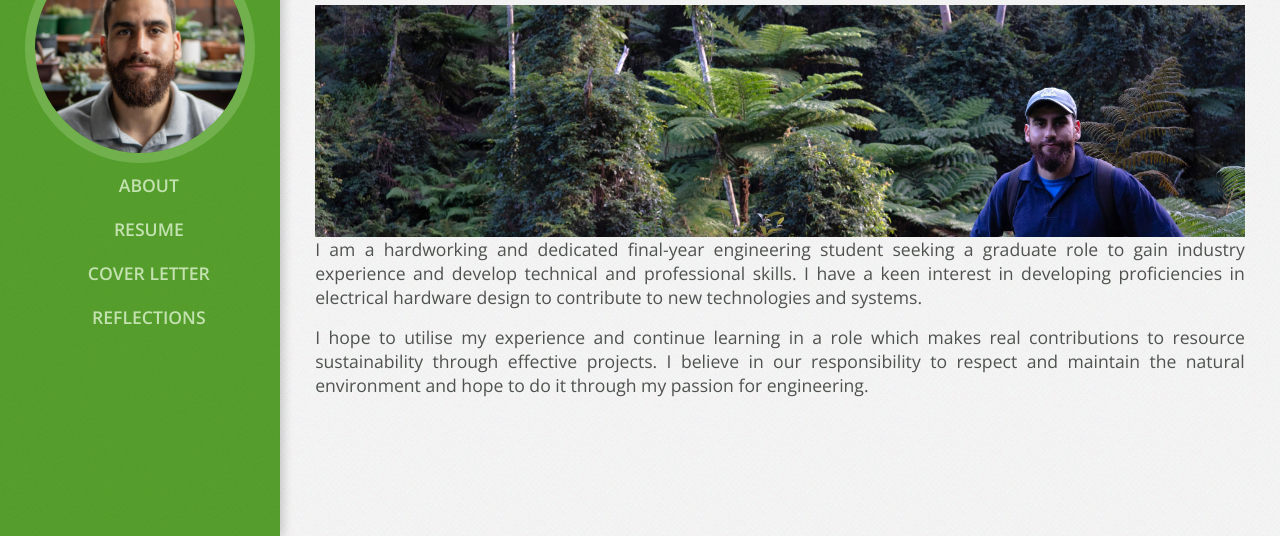
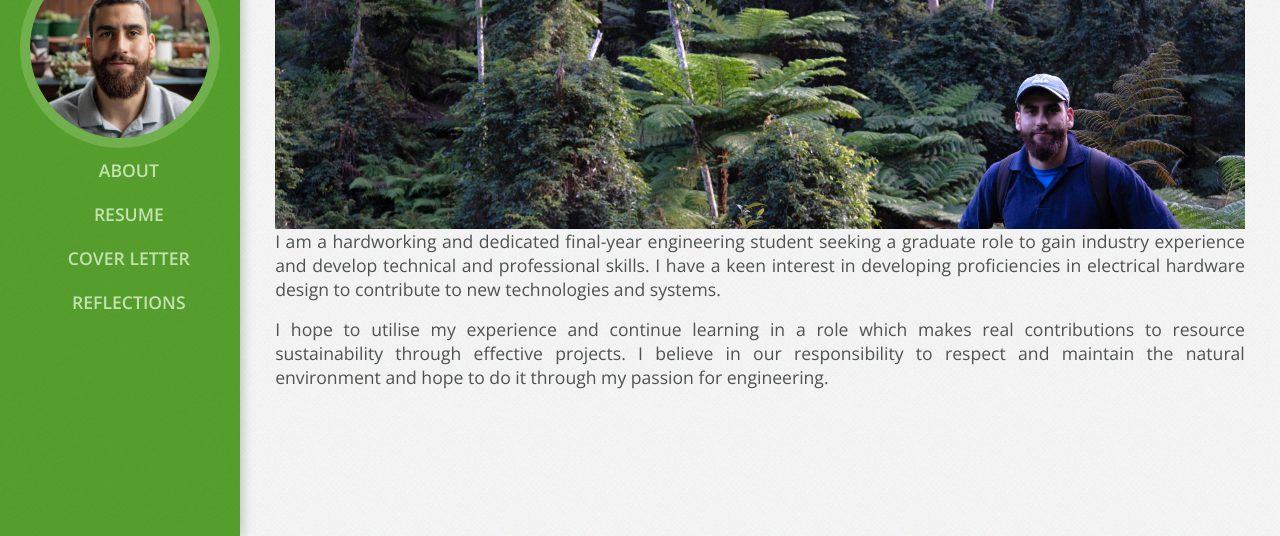
Before and after one commit to fruitymuffin/portfolio, a plain HTML site: page index.html in a window 1280 px wide. Shown: the part 264-800 px from the top of the page. Drawn offline with nearby package versions, Linux system fonts and the light colour scheme; a web font is replaced by a local one.

Commit message:
Reduced navbar thickness

```diff
--- a/css/style.css
+++ b/css/style.css
@@ -11,7 +11,7 @@
 }
 
 body{
-    padding-left: 280px;
+    padding-left: 240px;
     box-sizing: border-box;
     font-family: 'Open Sans', serif;
     font-size: 1.1em;
@@ -26,7 +26,7 @@ body{
     position: fixed;
     top: 0;
     left: 0;
-    width: 280px;
+    width: 240px;
     height: 100vh;
 
     color: #c3e2b0;
```
